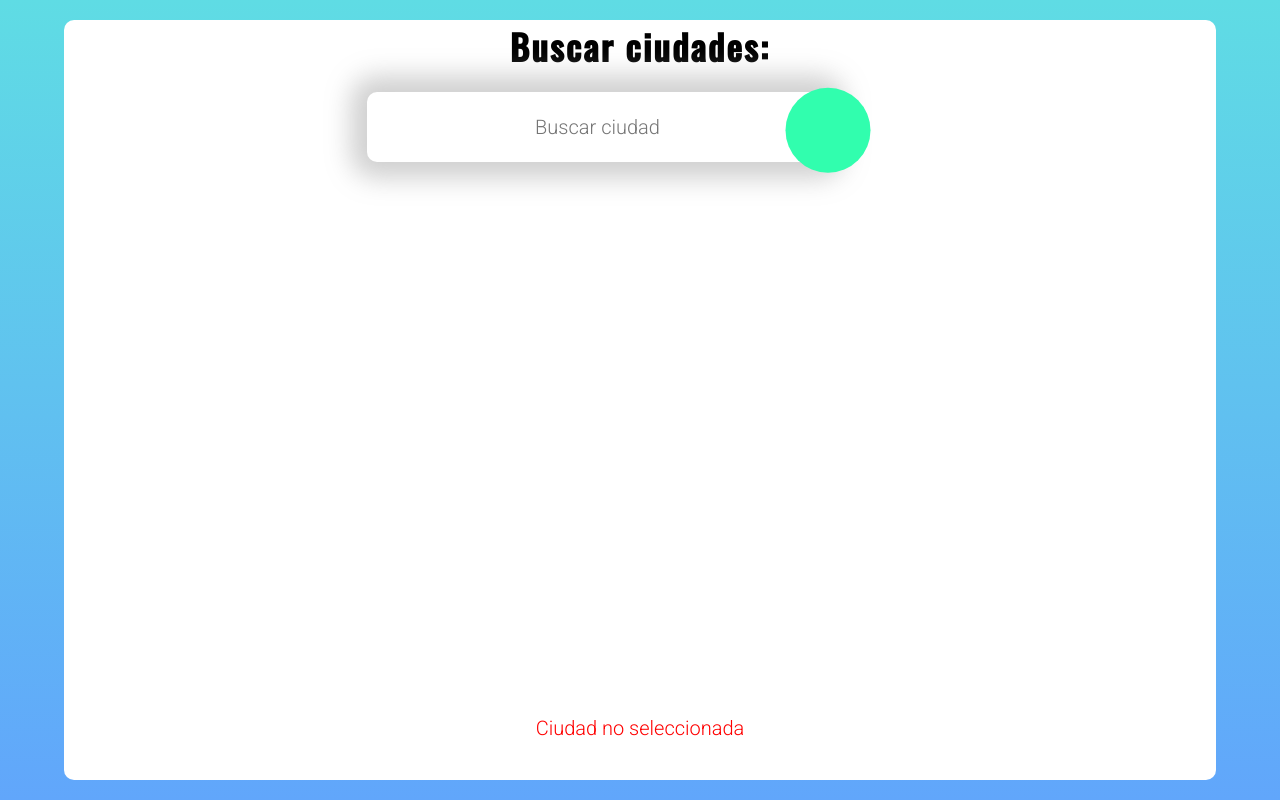
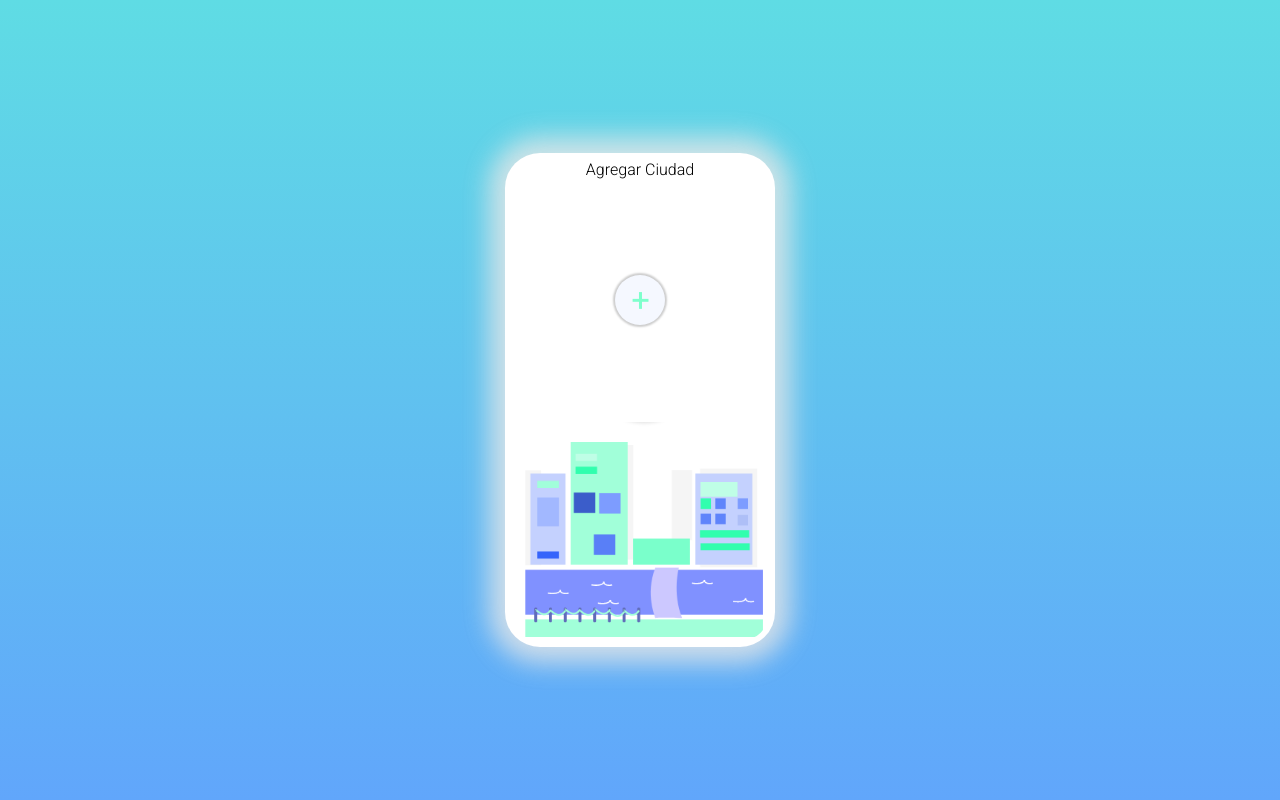
Before and after one commit to SandovalJr/AppClima_Angular_Codellege, an Angular app: page / in a window 1280 px wide. Built offline with nearby package versions, Linux system fonts and the light colour scheme.

Commit message:
Finalizada

```diff
--- a/src/app/app.component.html
+++ b/src/app/app.component.html
@@ -1 +1 @@
-<app-search></app-search>
+<router-outlet></router-outlet>
--- a/src/app/components/cards-weather/cards-weather.component.css
+++ b/src/app/components/cards-weather/cards-weather.component.css
@@ -1,4 +1,4 @@
-.contenedor {
+.tarjeta {
   margin-top: 80px;
   width: 40vh;
   height: 50vh;
@@ -10,11 +10,11 @@
   padding: 7px;
 }
 
-.contenedor > img {
+.tarjeta > img {
   width: 40%;
 }
 
-.contenedor > .climaActual {
+.tarjeta > .climaActual {
   display: flex;
   flex-direction: column;
   justify-content: center;
@@ -22,13 +22,13 @@
   margin: 15px 0;
 }
 
-.contenedor > .climaActual > p {
+.tarjeta > .climaActual > p {
   margin: 0;
   font-size: 20px;
   font-weight: 600;
 }
 
-.contenedor > .temperaturasEsperadas {
+.tarjeta > .temperaturasEsperadas {
   display: flex;
   justify-content: space-around;
   /* background: #000; */
@@ -36,11 +36,11 @@
   width: 50%;
 }
 
-.contenedor > .temperaturasEsperadas > .temperaturaMinima > .textoTemperatura {
+.tarjeta > .temperaturasEsperadas > .temperaturaMinima > .textoTemperatura {
   color: #00ff9b;
   font-weight: 900;
 }
-.contenedor > .temperaturasEsperadas > .temperaturaMaxima > .textoTemperatura {
+.tarjeta > .temperaturasEsperadas > .temperaturaMaxima > .textoTemperatura {
   color: #ff0000;
   font-weight: 900;
 }
--- a/src/app/components/cards-weather/cards-weather.component.html
+++ b/src/app/components/cards-weather/cards-weather.component.html
@@ -1,4 +1,4 @@
-<div class="contenedor">
+<div class="tarjeta">
   <h5>{{ climaFiltradoRecibido.NombreCiudad }}</h5>
   <img [src]="climaFiltradoRecibido.Imagen | construirUrlImagen" />
   <!--  http://openweathermap.org/img/wn/10n@2x.png -->
--- /dev/null
+++ b/src/app/components/home/home.component.css
@@ -0,0 +1,46 @@
+.contenedor {
+  width: 100%;
+  height: 100vh;
+  background: linear-gradient(
+    0deg,
+    rgba(97, 166, 251, 1) 0%,
+    rgba(95, 220, 228, 1) 100%
+  );
+  display: flex;
+  justify-content: center;
+  align-items: center;
+}
+
+.tarjeta {
+  /* margin-top: 80px; */
+  width: 20%;
+  height: 60%;
+  box-shadow: 0px 0px 26px 16px rgba(231, 230, 230, 0.82);
+  border-radius: 35px;
+  display: flex;
+  flex-direction: column;
+  align-items: center;
+  justify-content: space-between;
+  padding: 7px;
+  background: white;
+  cursor: pointer;
+}
+
+.tarjeta > img {
+  width: 100%;
+  border-radius: 25px;
+}
+
+.circuloGris {
+  width: 50px;
+  height: 50px;
+  border-radius: 50%;
+  font-size: 30px;
+  color: #7effcc;
+  font-weight: bold;
+  background: #f5f8ff;
+  box-shadow: 0px 0px 2px 2px rgba(0, 0, 0, 0.2);
+  display: flex;
+  justify-content: center;
+  align-items: center;
+}
--- /dev/null
+++ b/src/app/components/home/home.component.html
@@ -0,0 +1,9 @@
+<div class="contenedor">
+  <div class="tarjeta">
+    <p>Agregar Ciudad</p>
+    <div class="circuloGris" routerLink="add">
+      +
+    </div>
+    <img src="../../../assets/img/ciudad.PNG" />
+  </div>
+</div>
--- /dev/null
+++ b/src/app/components/home/home.component.ts
@@ -0,0 +1,15 @@
+import { Component, OnInit } from '@angular/core';
+
+@Component({
+  selector: 'app-home',
+  templateUrl: './home.component.html',
+  styleUrls: ['./home.component.css']
+})
+export class HomeComponent implements OnInit {
+
+  constructor() { }
+
+  ngOnInit(): void {
+  }
+
+}
--- /dev/null
+++ b/src/app/pipes/app.routes.ts
@@ -0,0 +1,10 @@
+import { Routes, RouterModule } from '@angular/router';
+import { HomeComponent } from '../components/home/home.component';
+import { CardsWeatherComponent } from '../components/cards-weather/cards-weather.component';
+import { SearchComponent } from '../components/search/search.component';
+
+const rutas: Routes = [
+  { path: '', component: HomeComponent },
+  { path: 'add', component: SearchComponent },
+];
+export const app_routes = RouterModule.forRoot(rutas);
```
Also changed, not shown: src/app/app.module.ts (+12 -2 lines).
